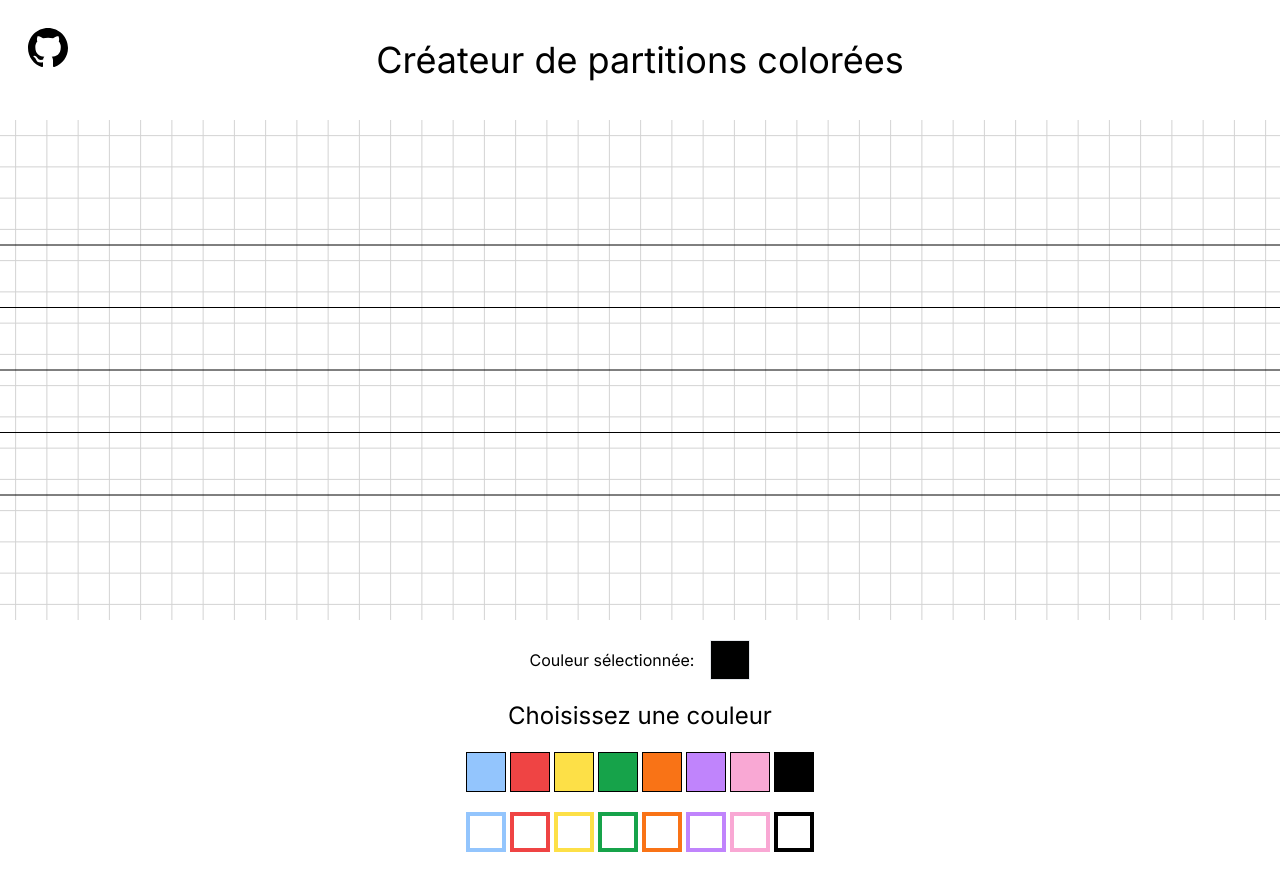
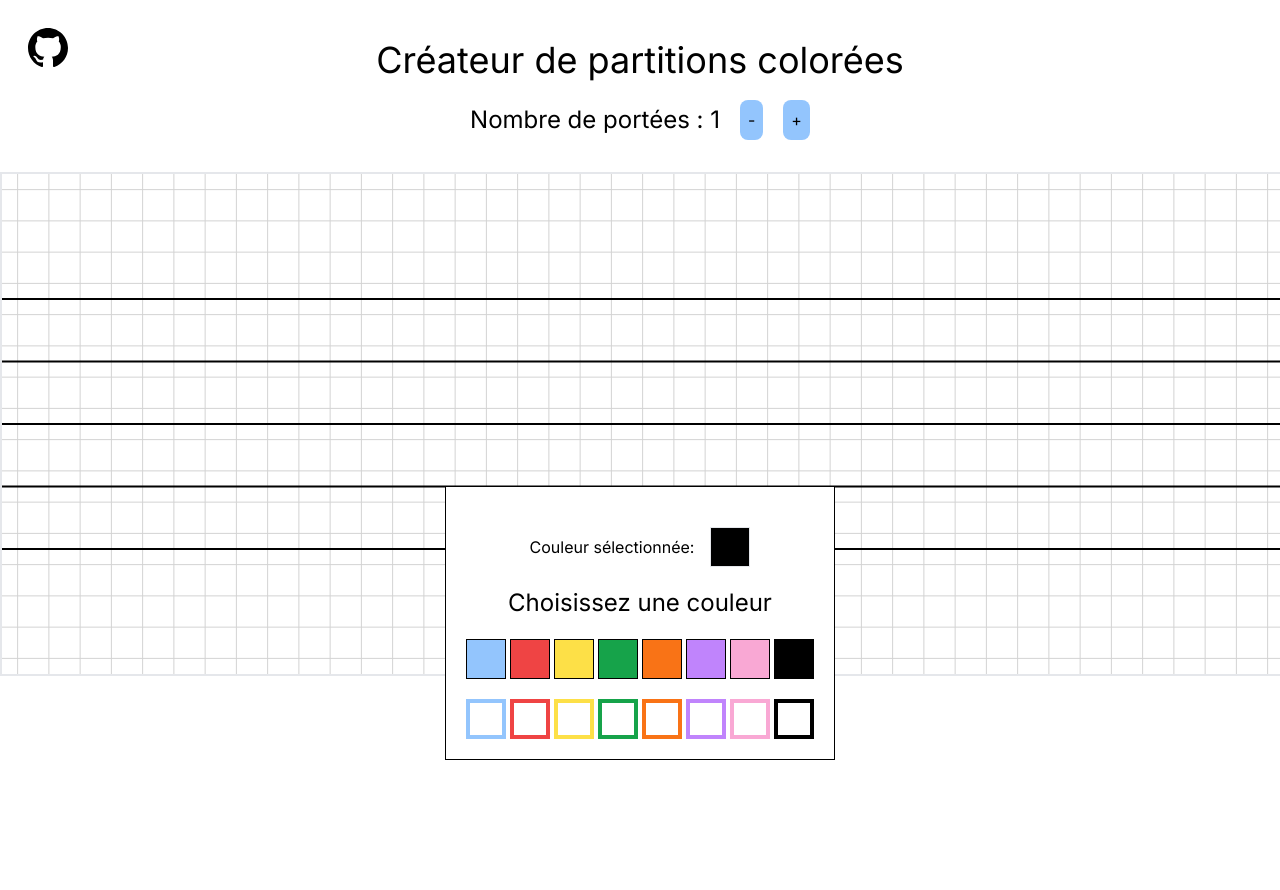
Before and after one commit to Meez25/MusicSheetCreator, a Next.js app: page / in a window 1280 px wide. Shown: the top 890 px of the page. Built offline with nearby package versions, Linux system fonts and the light colour scheme.

Commit message:
improvement on layout, possibility to add staff

```diff
--- a/app/page.tsx
+++ b/app/page.tsx
@@ -1,10 +1,14 @@
+"use client"
 import { Board } from "@/components/Board";
+import { Header } from "@/components/Header";
 import { RiGithubFill } from '@remixicon/react'
 import Link from "next/link";
+import { useState } from "react";
 
 const GITHUB_URL = "https://github.com/Meez25/MusicSheetCreator"
 
 export default function Home() {
+  const [numberOfStaff, setNumberOfStaff] = useState(1);
   return (
     <main className="my-10 h-full">
       <Link href={GITHUB_URL} target="_blank" >
@@ -13,8 +17,8 @@ export default function Home() {
           size={48}
         />
       </Link>
-      <h1 className="text-4xl justify-center flex mb-10">Créateur de partitions colorées</h1>
-      <Board />
+      <Header setNumberOfStaff={setNumberOfStaff} numberOfStaff={numberOfStaff} />
+      <Board numberOfStaff={numberOfStaff} />
     </main>
   );
 }
--- a/components/Board.tsx
+++ b/components/Board.tsx
@@ -6,14 +6,18 @@ import { SelectedNote } from "./SelectedNote";
 import { NotePicker } from "./NotePicker";
 import { Note } from "@/types/types";
 
-export const Board: React.FC = () => {
+export const Board: React.FC<{ numberOfStaff: number }> = ({ numberOfStaff }) => {
   const [selectedNote, setSelectedNote] = useState<Note>({ full: true, color: "black", tailwindColor: "bg-black" });
 
   return (
-    <>
-      <Grid selectedNote={selectedNote} height={500} numberOfSection={8} />
-      {selectedNote && <SelectedNote note={selectedNote} />}
-      <NotePicker setSelectedNote={setSelectedNote} />
-    </>
+    <section>
+      {Array(numberOfStaff).fill("").map((_, i) => (
+        <Grid key={i} selectedNote={selectedNote} height={500} numberOfSection={8} />
+      ))}
+      <div className="sticky bottom-10 inset-x-0 max-w-max mx-auto bg-white p-5 border border-black">
+        {selectedNote && <SelectedNote note={selectedNote} />}
+        <NotePicker setSelectedNote={setSelectedNote} />
+      </div>
+    </section>
   );
 }
--- a/components/Grid.tsx
+++ b/components/Grid.tsx
@@ -8,7 +8,7 @@ import { Note } from "@/types/types";
 const drawStaff = (ctx: CanvasRenderingContext2D, spaceBetweenTwoLineInStaff: number, width: number, numberOfSection: number) => {
   const middle = numberOfSection / 2;
   for (let i = middle - 2; i <= middle + 2; i++) {
-    drawLine({ ctx, start: { x: 0, y: i * spaceBetweenTwoLineInStaff }, end: { x: width, y: i * spaceBetweenTwoLineInStaff } });
+    drawLine({ ctx, start: { x: 0, y: i * spaceBetweenTwoLineInStaff }, end: { x: width, y: i * spaceBetweenTwoLineInStaff }, lineWidth: 2 });
   }
 }
 
@@ -24,20 +24,26 @@ const drawGrid = (ctx: CanvasRenderingContext2D, spaceBetweenTwoLineInStaff: num
 
 const drawNote = (ctx: CanvasRenderingContext2D, x: number, y: number, note: Note) => {
   ctx.beginPath();
-  ctx.ellipse(x, y, 20, 30, 55 * Math.PI / 180, 0, 2 * Math.PI);
 
   if (note.full) {
+    ctx.ellipse(x, y, 20, 30, 55 * Math.PI / 180, 0, 2 * Math.PI);
     ctx.fillStyle = note.color;
     ctx.fill();
+    ctx.lineWidth = 2;
+    ctx.strokeStyle = "black";
+    ctx.stroke();
   } else {
+    ctx.ellipse(x, y, 16, 30, 55 * Math.PI / 180, 0, 2 * Math.PI);
     ctx.strokeStyle = note.color;
-    ctx.lineWidth = 6;
+    ctx.lineWidth = 10;
+    ctx.stroke();
+    ctx.beginPath();
+    ctx.ellipse(x, y, 20, 34, 55 * Math.PI / 180, 0, 2 * Math.PI);
+    ctx.strokeStyle = "black";
+    ctx.lineWidth = 2;
     ctx.stroke();
   }
 
-  ctx.lineWidth = 2;
-  ctx.strokeStyle = "black";
-  ctx.stroke();
 }
 
 export const Grid: React.FC<{ selectedNote: Note, height: number, numberOfSection: number }> = ({ selectedNote, height, numberOfSection }) => {
@@ -94,6 +100,7 @@ export const Grid: React.FC<{ selectedNote: Note, height: number, numberOfSectio
       height={height}
       width={width}
       onClick={(e) => handleOnClick(e)}
+      className="border-2 border-grey my-8"
     >
     </canvas>
   )
--- /dev/null
+++ b/components/Header.tsx
@@ -0,0 +1,12 @@
+export const Header: React.FC<{ numberOfStaff: number, setNumberOfStaff: (arg0: number) => void }> = ({ numberOfStaff, setNumberOfStaff }) => {
+  return (
+    <header className="flex flex-col justify-center text-center items-center gap-5">
+      <h1 className="text-4xl justify-center flex">Créateur de partitions colorées</h1>
+      <div className="flex flex-row gap-5 items-center">
+        <h2 className="text-2xl justify-center">Nombre de portées : {numberOfStaff}</h2>
+        <button onClick={() => numberOfStaff > 1 ? setNumberOfStaff(numberOfStaff - 1) : null} className="bg-blue-300 p-2 rounded-lg">-</button>
+        <button onClick={() => setNumberOfStaff(numberOfStaff + 1)} className="bg-blue-300 p-2 rounded-lg">+</button>
+      </div>
+    </header>
+  )
+}
--- a/components/NotePicker.tsx
+++ b/components/NotePicker.tsx
@@ -11,7 +11,7 @@ const borderColors = ["border-blue-300", "border-red-500", "border-yellow-300",
 export const NotePicker: React.FC<NotePickerProps> = ({ setSelectedNote }) => {
 
   return (
-    <>
+    <div>
       <h2 className="text-2xl text-center my-5">Choisissez une couleur</h2>
       <div className="flex flex-row justify-center my-5 gap-1">
         {bgColors.map((color, i) => {
@@ -26,6 +26,6 @@ export const NotePicker: React.FC<NotePickerProps> = ({ setSelectedNote }) => {
           <ColoredButtons key={i} color={color} fill={false} selectNote={setSelectedNote} />
         ))}
       </div>
-    </>
+    </div>
   )
 }
--- a/utils/drawLine.ts
+++ b/utils/drawLine.ts
@@ -1,6 +1,6 @@
-"use client"
-export const drawLine = ({ ctx, start, end, color = "black" }:
-  { ctx: CanvasRenderingContext2D, start: { x: number, y: number }, end: { x: number, y: number }, color?: string }) => {
+export const drawLine = ({ ctx, start, end, color = "black", lineWidth = 1 }:
+  { ctx: CanvasRenderingContext2D, start: { x: number, y: number }, end: { x: number, y: number }, color?: string, lineWidth?: number }) => {
+  ctx.lineWidth = lineWidth;
   ctx.beginPath();
   ctx.moveTo(start.x, start.y);
   ctx.lineTo(end.x, end.y);
```
Also changed, not shown: 1 other file (tests, documents, lock files or other folders).
